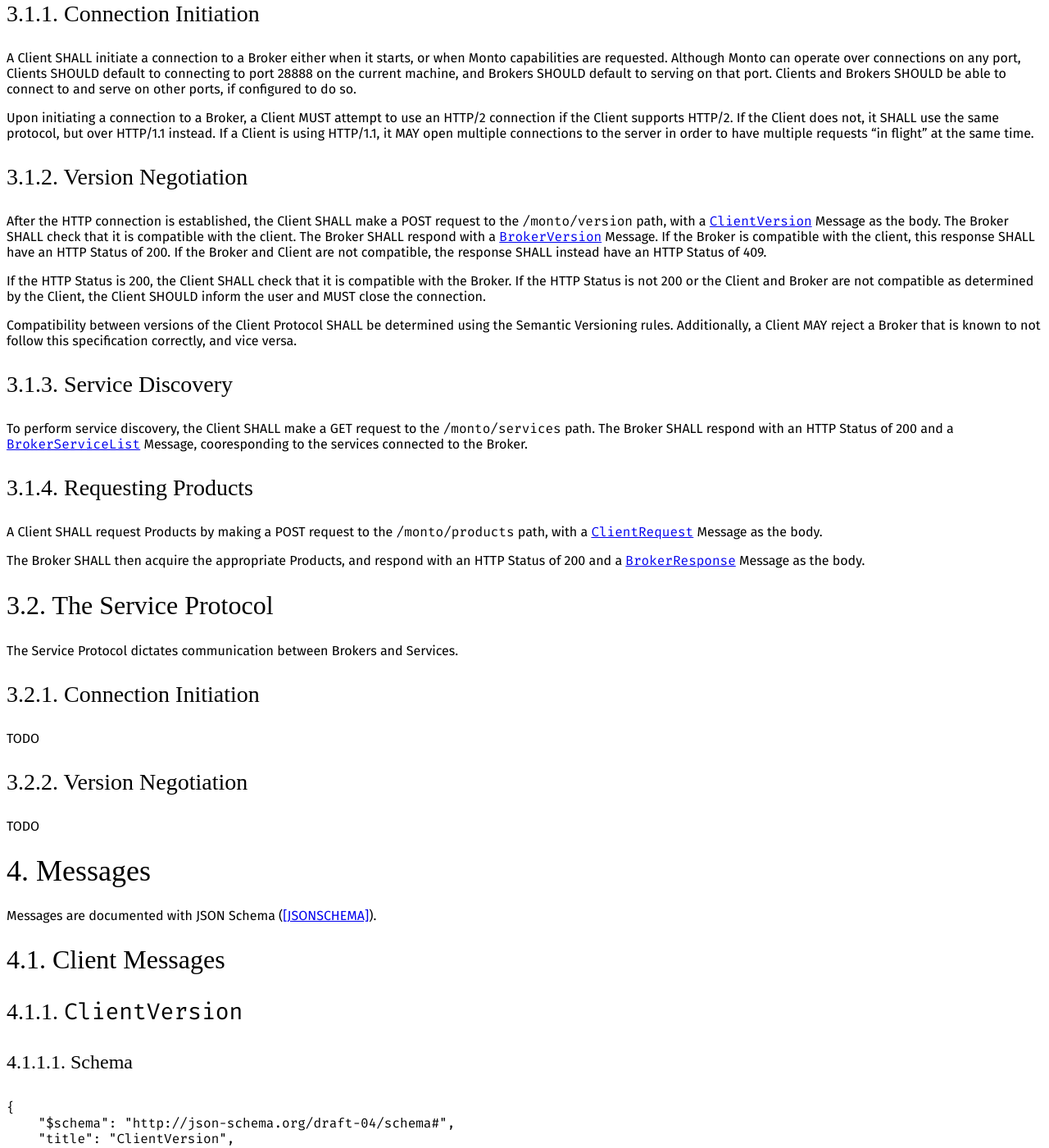
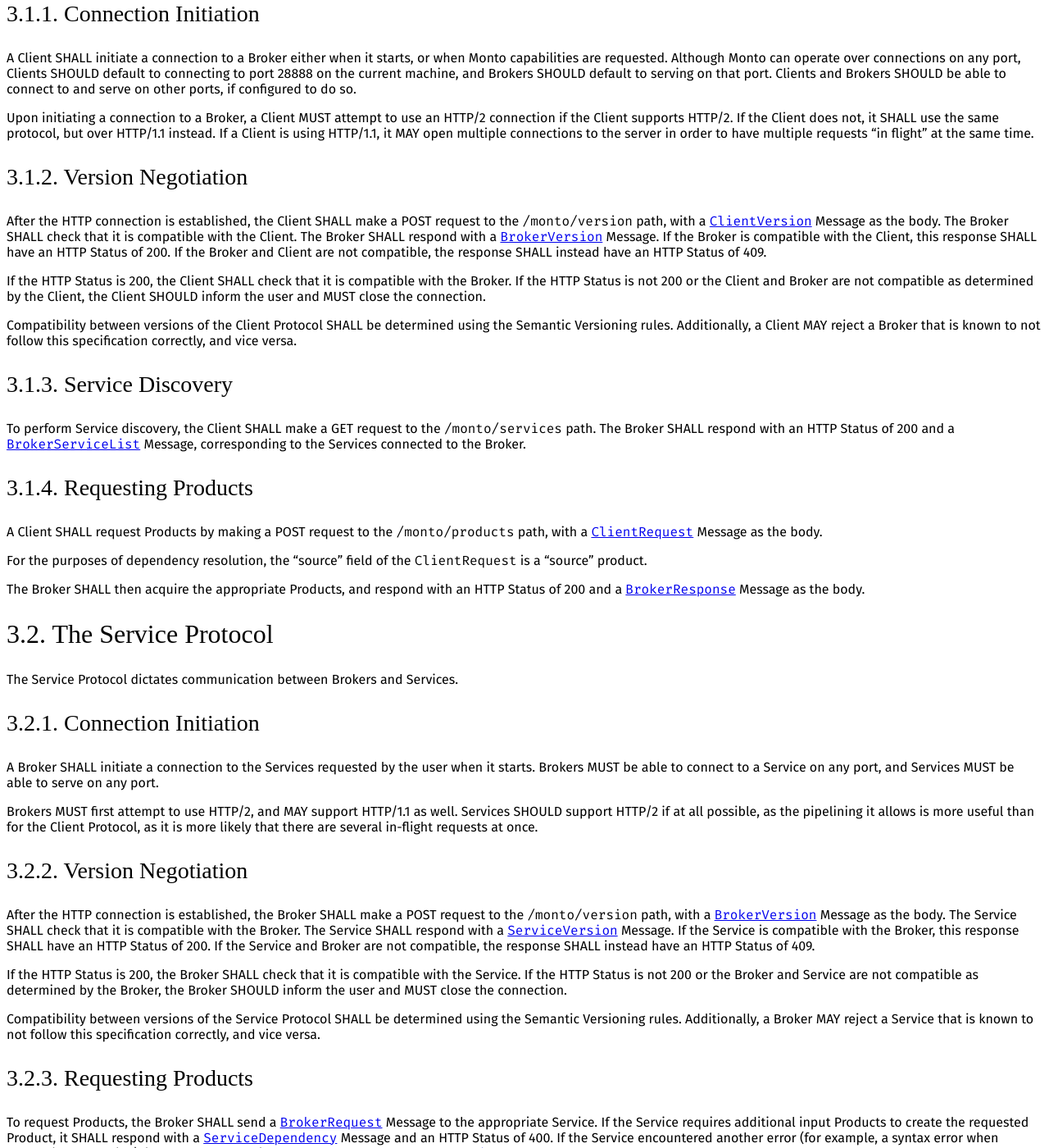
Before and after one commit to remexre/remexre.github.io, a Jekyll site: the page built from _posts/2017-05-19-monto-version-3-specification-draft-1.md, in a window 1280 px wide and 1400 px high, scrolled down 1280 px. Shown: the whole window at 82% size. Built offline with Jekyll 4.4.1, drawn with Linux system fonts in a browser that asks for light colours; some web fonts are replaced; some of the changed text lies outside the part shown.

Commit message:
More Service Protocol documentation.

````diff
--- /dev/null
+++ b/_includes/monto-schemas/BrokerServiceList.json
@@ -0,0 +1,43 @@
+{
+	"$schema": "http://json-schema.org/draft-04/schema#",
+	"title": "BrokerServiceList",
+	"type": "array",
+	"items": { "$ref": "#/definitions/brokerService" },
+	"definitions": {
+		"brokerService": {
+			"type": "object",
+			"properties": {
+				"id": { "$ref": "#/definitions/serviceId" },
+				"name": { "type": "string" },
+				"vendor": { "type": "string" },
+				"products": {
+					"type": "array",
+					"items": { "$ref": "#/definitions/productName" }
+				},
+				"config": {
+					"type": "object",
+					"patternProperties": {
+						".+": { "$ref": "http://json-schema.org/draft-04/schema#" }
+					},
+					"additionalProperties": false
+				}
+			},
+			"required": ["id", "name", "products", "config"],
+			"additionalProperties": false
+		},
+		"productName": {
+			"type": "string",
+			"anyOf": [
+				{ "$ref": "BuiltinProductName.json#" },
+				{
+					"type": "string",
+					"pattern": "^[a-zA-Z][a-zA-Z0-9]*(\\.[a-zA-Z][a-zA-Z0-9]*)*/[a-zA-Z0-9\\._-]+$"
+				}
+			]
+		},
+		"serviceId": {
+			"type": "string",
+			"pattern": "^[a-zA-Z_][a-zA-Z0-9_]*(\\.[a-zA-Z_][a-zA-Z0-9_]*)*$"
+		}
+	}
+}
--- /dev/null
+++ b/_includes/monto-schemas/BrokerVersion.json
@@ -0,0 +1,31 @@
+{
+	"$schema": "http://json-schema.org/draft-04/schema#",
+	"title": "ClientVersion",
+	"type": "object",
+	"properties": {
+		"monto": {
+			"type": "object",
+			"properties": {
+				"major": { "type": "integer" },
+				"minor": { "type": "integer" },
+				"patch": { "type": "integer" }
+			},
+			"additionalProperties": false,
+			"required": ["major", "minor", "patch"]
+		},
+		"broker": {
+			"type": "object",
+			"properties": {
+				"name": { "type": "string" },
+				"vendor": { "type": "string" },
+				"major": { "type": "integer" },
+				"minor": { "type": "integer" },
+				"patch": { "type": "integer" }
+			},
+			"additionalProperties": false,
+			"required": ["name", "major", "minor", "patch"]
+		}
+	},
+	"additionalProperties": false,
+	"required": ["monto"]
+}
--- /dev/null
+++ b/_includes/monto-schemas/ClientRequest.json
@@ -0,0 +1,41 @@
+{
+	"$schema": "http://json-schema.org/draft-04/schema#",
+	"title": "ClientRequest",
+	"type": "object",
+	"properties": {
+		"path": { "type": "string" },
+		"request": {
+			"type": "array",
+			"minItems": 1,
+			"items": { "$ref": "#/definitions/productRequest" },
+			"uniqueItems": true
+		}
+	},
+	"additionalProperties": false,
+	"required": ["path", "request"],
+	"definitions": {
+		"productName": {
+			"type": "string",
+			"anyOf": [
+				{ "$ref": "BuiltinProductName.json#" },
+				{
+					"type": "string",
+					"pattern": "^[a-zA-Z][a-zA-Z0-9]*(\.[a-zA-Z][a-zA-Z0-9]*)*/[a-zA-Z0-9\._-]+$"
+				}
+			]
+		},
+		"productRequest": {
+			"type": "object",
+			"properties": {
+				"product": { "$ref": "#/definitions/productName" },
+				"service": { "$ref": "#/definitions/serviceId" }
+			},
+			"additionalProperties": false,
+			"required": ["product", "service"]
+		},
+		"serviceId": {
+			"type": "string",
+			"pattern": "^[a-zA-Z_][a-zA-Z0-9_]*(\.[a-zA-Z_][a-zA-Z0-9_]*)*$"
+		}
+	}
+}
--- /dev/null
+++ b/_includes/monto-schemas/ClientVersion.json
@@ -0,0 +1,31 @@
+{
+	"$schema": "http://json-schema.org/draft-04/schema#",
+	"title": "ClientVersion",
+	"type": "object",
+	"properties": {
+		"monto": {
+			"type": "object",
+			"properties": {
+				"major": { "type": "integer" },
+				"minor": { "type": "integer" },
+				"patch": { "type": "integer" }
+			},
+			"additionalProperties": false,
+			"required": ["major", "minor", "patch"]
+		},
+		"client": {
+			"type": "object",
+			"properties": {
+				"name": { "type": "string" },
+				"vendor": { "type": "string" },
+				"major": { "type": "integer" },
+				"minor": { "type": "integer" },
+				"patch": { "type": "integer" }
+			},
+			"additionalProperties": false,
+			"required": ["name", "major", "minor", "patch"]
+		}
+	},
+	"additionalProperties": false,
+	"required": ["monto"]
+}
--- /dev/null
+++ b/_includes/monto-schemas/ServiceVersion.json
@@ -0,0 +1,31 @@
+{
+	"$schema": "http://json-schema.org/draft-04/schema#",
+	"title": "ClientVersion",
+	"type": "object",
+	"properties": {
+		"monto": {
+			"type": "object",
+			"properties": {
+				"major": { "type": "integer" },
+				"minor": { "type": "integer" },
+				"patch": { "type": "integer" }
+			},
+			"additionalProperties": false,
+			"required": ["major", "minor", "patch"]
+		},
+		"broker": {
+			"type": "object",
+			"properties": {
+				"name": { "type": "string" },
+				"vendor": { "type": "string" },
+				"major": { "type": "integer" },
+				"minor": { "type": "integer" },
+				"patch": { "type": "integer" }
+			},
+			"additionalProperties": false,
+			"required": ["name", "major", "minor", "patch"]
+		}
+	},
+	"additionalProperties": false,
+	"required": ["monto"]
+}
--- a/_posts/2017-05-19-monto-version-3-specification-draft-1.md
+++ b/_posts/2017-05-19-monto-version-3-specification-draft-1.md
@@ -13,7 +13,7 @@ it feasible to have multiple Clients sharing a single Service.
 # 1. Conventions and Terminology
 
 The key words "MUST", "MUST NOT", "REQUIRED", "SHALL", "SHALL NOT",
-"SHOULD", "SHOULD NOT", "RECOMMENDED",  "MAY", and "OPTIONAL" in this
+"SHOULD", "SHOULD NOT", "RECOMMENDED", "MAY", and "OPTIONAL" in this
 document are to be interpreted as described in RFC 2119.
 
 Other terms used in this specification are as follows.
@@ -105,9 +105,9 @@ to have multiple requests "in flight" at the same time.
 After the HTTP connection is established, the Client SHALL make a POST
 request to the `/monto/version` path, with
 a [`ClientVersion`](#411-clientversion) Message as the body. The Broker
-SHALL check that it is compatible with the client. The Broker SHALL
+SHALL check that it is compatible with the Client. The Broker SHALL
 respond with a [`BrokerVersion`](#421-brokerversion) Message. If the
-Broker is compatible with the client, this response SHALL have an HTTP
+Broker is compatible with the Client, this response SHALL have an HTTP
 Status of 200. If the Broker and Client are not compatible, the response
 SHALL instead have an HTTP Status of 409.
 
@@ -123,16 +123,19 @@ vice versa.
 
 ### 3.1.3. Service Discovery
 
-To perform service discovery, the Client SHALL make a GET request to the
+To perform Service discovery, the Client SHALL make a GET request to the
 `/monto/services` path. The Broker SHALL respond with an HTTP Status of
 200 and a [`BrokerServiceList`](#422-brokerservicelist) Message,
-cooresponding to the services connected to the Broker.
+corresponding to the Services connected to the Broker.
 
 ### 3.1.4. Requesting Products
 
 A Client SHALL request Products by making a POST request to the
 `/monto/products` path, with a [`ClientRequest`](#412-clientrequest)
 Message as the body.
+
+For the purposes of dependency resolution, the "source" field of the
+`ClientRequest` is a "source" product.
 
 The Broker SHALL then acquire the appropriate Products, and respond with
 an HTTP Status of 200 and a [`BrokerResponse`](#423-brokerresponse)
@@ -144,9 +147,51 @@ The Service Protocol dictates communication between Brokers and Services.
 
 ### 3.2.1. Connection Initiation
 
-TODO
+A Broker SHALL initiate a connection to the Services requested by the user
+when it starts. Brokers MUST be able to connect to a Service on any port,
+and Services MUST be able to serve on any port.
+
+Brokers MUST first attempt to use HTTP/2, and MAY support HTTP/1.1 as
+well. Services SHOULD support HTTP/2 if at all possible, as the pipelining
+it allows is more useful than for the Client Protocol, as it is more
+likely that there are several in-flight requests at once.
 
 ### 3.2.2. Version Negotiation
+
+After the HTTP connection is established, the Broker SHALL make a POST
+request to the `/monto/version` path, with
+a [`BrokerVersion`](#421-brokerversion) Message as the body. The Service
+SHALL check that it is compatible with the Broker. The Service SHALL
+respond with a [`ServiceVersion`](#431-serviceversion) Message. If the
+Service is compatible with the Broker, this response SHALL have an HTTP
+Status of 200. If the Service and Broker are not compatible, the response
+SHALL instead have an HTTP Status of 409.
+
+If the HTTP Status is 200, the Broker SHALL check that it is compatible
+with the Service. If the HTTP Status is not 200 or the Broker and Service
+are not compatible as determined by the Broker, the Broker SHOULD inform
+the user and MUST close the connection.
+
+Compatibility between versions of the Service Protocol SHALL be determined
+using the Semantic Versioning rules. Additionally, a Broker MAY reject
+a Service that is known to not follow this specification correctly, and
+vice versa.
+
+### 3.2.3. Requesting Products
+
+To request Products, the Broker SHALL send
+a [`BrokerRequest`](#424-brokerrequest) Message to the appropriate
+Service. If the Service requires additional input Products to create the
+requested Product, it SHALL respond with
+a [`ServiceDependency`](#432-servicedependency) Message and an HTTP Status
+of 400. If the Service encountered another error (for example, a syntax
+error when requesting an outline), it SHALL respond with an HTTP status of
+500 and a [`ServiceError`](#433-serviceerror) Message. If the requested
+
+Product was successfully created, it SHALL be returned directly (i.e.
+encoded as itself in JSON) with an HTTP status of 200.
+
+### 3.2.4. Caching
 
 TODO
 
@@ -161,37 +206,7 @@ Messages are documented with JSON Schema ([\[JSONSCHEMA\]](#json-schema)).
 #### 4.1.1.1. Schema
 
 ```json
-{
-	"$schema": "http://json-schema.org/draft-04/schema#",
-	"title": "ClientVersion",
-	"type": "object",
-	"properties": {
-		"monto": {
-			"type": "object",
-			"properties": {
-				"major": { "type": "integer" },
-				"minor": { "type": "integer" },
-				"patch": { "type": "integer" }
-			},
-			"additionalProperties": false,
-			"required": ["major", "minor", "patch"]
-		},
-		"client": {
-			"type": "object",
-			"properties": {
-				"name": { "type": "string" },
-				"vendor": { "type": "string" },
-				"major": { "type": "integer" },
-				"minor": { "type": "integer" },
-				"patch": { "type": "integer" }
-			},
-			"additionalProperties": false,
-			"required": ["name", "major", "minor", "patch"]
-		}
-	},
-	"additionalProperties": false,
-	"required": ["monto"]
-}
+{% include monto-schemas/ClientVersion.json %}
 ```
 
 #### 4.1.1.2. Example
@@ -218,55 +233,7 @@ Messages are documented with JSON Schema ([\[JSONSCHEMA\]](#json-schema)).
 #### 4.1.2.1. Schema
 
 ```json
-{
-	"$schema": "http://json-schema.org/draft-04/schema#",
-	"title": "ClientRequest",
-	"type": "object",
-	"properties": {
-		"path": { "type": "string" },
-		"request": {
-			"type": "array",
-			"minItems": 1,
-			"items": { "$ref": "#/definitions/productRequest" },
-			"uniqueItems": true
-		}
-	},
-	"additionalProperties": false,
-	"required": ["path", "request"],
-	"definitions": {
-		"productName": {
-			"type": "string",
-			"anyOf": [
-				{
-					"type": "string",
-					"enum": [
-						"errors",
-						"highlighting",
-						"outline"
-						// TODO What other built-in products should exist?
-					]
-				},
-				{
-					"type": "string",
-					"pattern": "^[a-zA-Z][a-zA-Z0-9]*(\.[a-zA-Z][a-zA-Z0-9]*)*/[a-zA-Z0-9\._-]+$"
-				}
-			]
-		},
-		"productRequest": {
-			"type": "object",
-			"properties": {
-				"product": { "$ref": "#/definitions/productName" },
-				"service": { "$ref": "#/definitions/serviceId" }
-			},
-			"additionalProperties": false,
-			"required": ["product", "service"]
-		},
-		"serviceId": {
-			"type": "string",
-			"pattern": "^[a-zA-Z_][a-zA-Z0-9_]*(\.[a-zA-Z_][a-zA-Z0-9_]*)*$"
-		}
-	}
-}
+{% include monto-schemas/ClientRequest.json %}
 ```
 
 #### 4.1.2.2. Example
@@ -302,37 +269,7 @@ Messages are documented with JSON Schema ([\[JSONSCHEMA\]](#json-schema)).
 #### 4.2.1.1. Schema
 
 ```json
-{
-	"$schema": "http://json-schema.org/draft-04/schema#",
-	"title": "ClientVersion",
-	"type": "object",
-	"properties": {
-		"monto": {
-			"type": "object",
-			"properties": {
-				"major": { "type": "integer" },
-				"minor": { "type": "integer" },
-				"patch": { "type": "integer" }
-			},
-			"additionalProperties": false,
-			"required": ["major", "minor", "patch"]
-		},
-		"broker": {
-			"type": "object",
-			"properties": {
-				"name": { "type": "string" },
-				"vendor": { "type": "string" },
-				"major": { "type": "integer" },
-				"minor": { "type": "integer" },
-				"patch": { "type": "integer" }
-			},
-			"additionalProperties": false,
-			"required": ["name", "major", "minor", "patch"]
-		}
-	},
-	"additionalProperties": false,
-	"required": ["monto"]
-}
+{% include monto-schemas/BrokerVersion.json %}
 ```
 
 #### 4.2.1.2. Example
@@ -359,57 +296,7 @@ Messages are documented with JSON Schema ([\[JSONSCHEMA\]](#json-schema)).
 #### 4.2.2.1. Schema
 
 ```json
-{
-	"$schema": "http://json-schema.org/draft-04/schema#",
-	"title": "BrokerServiceList",
-	"type": "array",
-	"items": { "$ref": "#/definitions/brokerService" },
-	"definitions": {
-		"brokerService": {
-			"type": "object",
-			"properties": {
-				"id": { "$ref": "#/definitions/serviceId" },
-				"name": { "type": "string" },
-				"vendor": { "type": "string" },
-				"products": {
-					"type": "array",
-					"items": { "$ref": "#/definitions/productName" }
-				},
-				"config": {
-					"type": "object",
-					"patternProperties": {
-						".+": { "$ref": "http://json-schema.org/draft-04/schema#" }
-					},
-					"additionalProperties": false
-				}
-			},
-			"required": ["id", "name", "products", "config"],
-			"additionalProperties": false
-		},
-		"productName": {
-			"type": "string",
-			"anyOf": [
-				{
-					"type": "string",
-					"enum": [
-						"errors",
-						"highlighting",
-						"outline"
-						// TODO What other built-in products should exist?
-					]
-				},
-				{
-					"type": "string",
-					"pattern": "^[a-zA-Z][a-zA-Z0-9]*(\\.[a-zA-Z][a-zA-Z0-9]*)*/[a-zA-Z0-9\\._-]+$"
-				}
-			]
-		},
-		"serviceId": {
-			"type": "string",
-			"pattern": "^[a-zA-Z_][a-zA-Z0-9_]*(\\.[a-zA-Z_][a-zA-Z0-9_]*)*$"
-		}
-	}
-}
+{% include monto-schemas/BrokerServiceList.json %}
 ```
 
 #### 4.2.2.2. Example
@@ -448,16 +335,30 @@ Messages are documented with JSON Schema ([\[JSONSCHEMA\]](#json-schema)).
 #### 4.2.3.1. Schema
 
 ```json
+TODO
 ```
 
 #### 4.2.3.2. Example
 
 ```json
+TODO
 ```
 
 ## 4.3. Service Messages
 
+### 4.3.1. `ServiceVersion`
+
+#### 4.3.1.1. Schema
+
+```json
+{% include monto-schemas/ServiceVersion.json %}
+```
+
+#### 4.3.1.2. Example
+
+```json
 TODO
+```
 
 # 5. Products
 
@@ -468,7 +369,7 @@ TODO
 ## 6.1. Remote Access To Local Files
 
 The Broker sends arbitrary files to Services, which may be running on
-a different machine. A malicious service could therefore request
+a different machine. A malicious Service could therefore request
 a sensitive file (for example, `~/.ssh/id_rsa`). As a result, a Broker MAY
 claim such a file does not exist.
 
@@ -481,7 +382,7 @@ directories.
 HTTP/2 optionally supports TLS encryption. Most HTTP/2 implementations
 require encryption, so Clients, Brokers, and Services MAY support TLS
 encryption. Due to the relative difficulty of obtaining a TLS certificate
-for a local service, Clients MUST support connecting to a Broker that does
+for a local Service, Clients MUST support connecting to a Broker that does
 not support TLS.
 
 # 7. Further Work
@@ -504,7 +405,7 @@ with a chunked response in HTTP/1.1.
 ## 7.3. Commands
 
 Previous versions of Monto supported arbitrary commands being run by the
-service, for example, renaming a function everywhere it appears (in all
+Service, for example, renaming a function everywhere it appears (in all
 files). This is difficult to do while allowing Services to be run on
 remote machines. It could be achieved by allowing Services to request file
 writes in addition to reads, but would probably require a large amount of
````
Also changed, not shown: other parts of _posts/2017-05-19-monto-version-3-specification-draft-1.md (+3 -3 lines), _includes/monto-schemas/BuiltinProductName.json (added, +11 -0 lines), _posts/2017-05-22-monto-version-3-motivations.md (+8 -0 lines).
